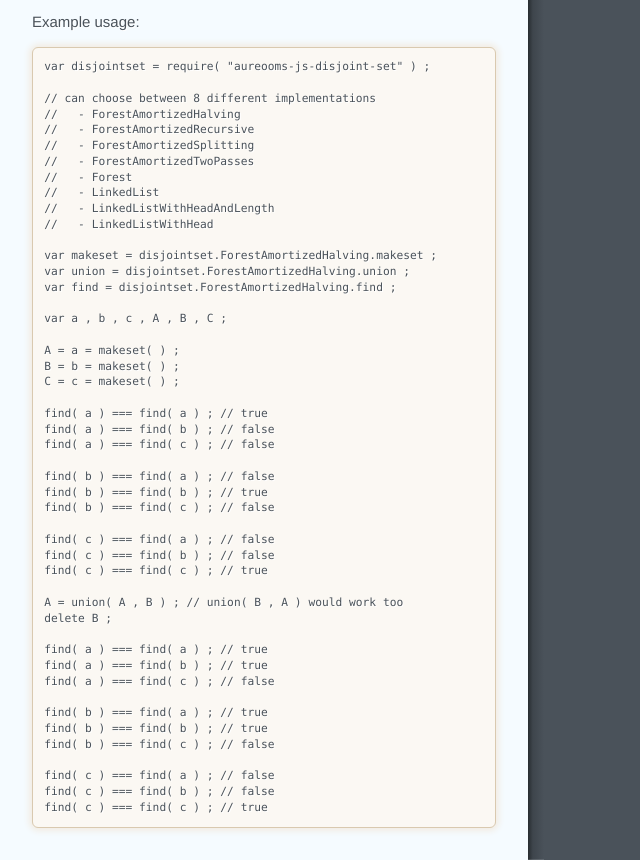
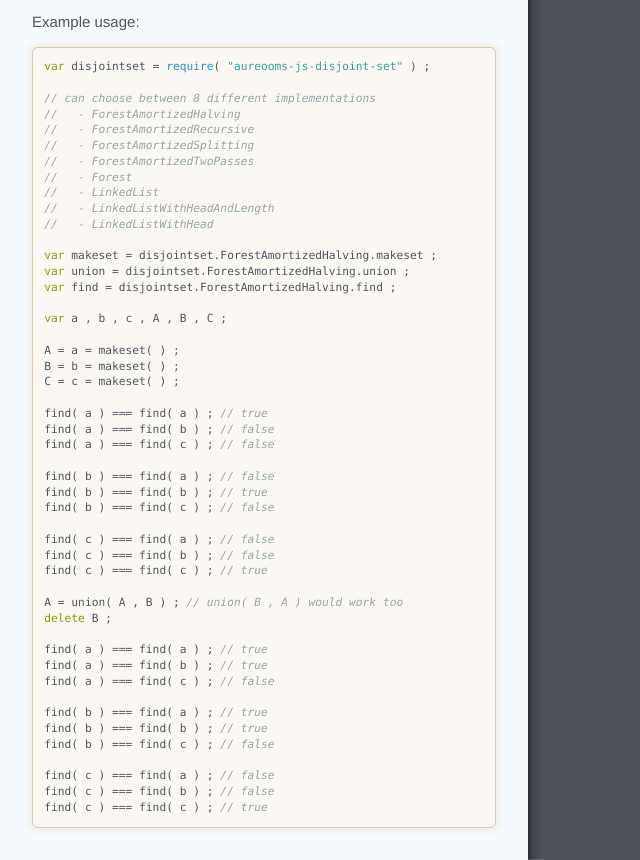
Before and after one commit to union-find/contiguous, a plain HTML site: page index.html in a window 1280 px wide. Shown: the part 3222-4082 px from the top of the page, without its empty margins (0-640 px from the left). Drawn offline with Linux system fonts and the light colour scheme.

Commit message:
undefined

```diff
--- a/index.html
+++ b/index.html
@@ -11,51 +11,51 @@
 <a href="https://www.npmjs.org/package/aureooms-js-disjoint-set"><img src="http://img.shields.io/npm/dm/aureooms-js-disjoint-set.svg?style=flat" alt="NPM downloads per month"></a>
 <a href="https://github.com/aureooms/js-disjoint-set/issues"><img src="http://img.shields.io/github/issues/aureooms/js-disjoint-set.svg?style=flat" alt="GitHub issues"></a></p>
 <p>Example usage:</p>
-<pre><code>var disjointset = require( &quot;aureooms-js-disjoint-set&quot; ) ;
+<pre><code class="lang-javascript"><span class="hljs-keyword">var</span> disjointset = <span class="hljs-built_in">require</span>( <span class="hljs-string">"aureooms-js-disjoint-set"</span> ) ;
 
-// can choose between 8 different implementations
-//   - ForestAmortizedHalving
-//   - ForestAmortizedRecursive
-//   - ForestAmortizedSplitting
-//   - ForestAmortizedTwoPasses
-//   - Forest
-//   - LinkedList
-//   - LinkedListWithHeadAndLength
-//   - LinkedListWithHead
+<span class="hljs-comment">// can choose between 8 different implementations</span>
+<span class="hljs-comment">//   - ForestAmortizedHalving</span>
+<span class="hljs-comment">//   - ForestAmortizedRecursive</span>
+<span class="hljs-comment">//   - ForestAmortizedSplitting</span>
+<span class="hljs-comment">//   - ForestAmortizedTwoPasses</span>
+<span class="hljs-comment">//   - Forest</span>
+<span class="hljs-comment">//   - LinkedList</span>
+<span class="hljs-comment">//   - LinkedListWithHeadAndLength</span>
+<span class="hljs-comment">//   - LinkedListWithHead</span>
 
-var makeset = disjointset.ForestAmortizedHalving.makeset ;
-var union = disjointset.ForestAmortizedHalving.union ;
-var find = disjointset.ForestAmortizedHalving.find ;
+<span class="hljs-keyword">var</span> makeset = disjointset.ForestAmortizedHalving.makeset ;
+<span class="hljs-keyword">var</span> union = disjointset.ForestAmortizedHalving.union ;
+<span class="hljs-keyword">var</span> find = disjointset.ForestAmortizedHalving.find ;
 
-var a , b , c , A , B , C ;
+<span class="hljs-keyword">var</span> a , b , c , A , B , C ;
 
 A = a = makeset( ) ;
 B = b = makeset( ) ;
 C = c = makeset( ) ;
 
-find( a ) === find( a ) ; // true
-find( a ) === find( b ) ; // false
-find( a ) === find( c ) ; // false
+find( a ) === find( a ) ; <span class="hljs-comment">// true</span>
+find( a ) === find( b ) ; <span class="hljs-comment">// false</span>
+find( a ) === find( c ) ; <span class="hljs-comment">// false</span>
 
-find( b ) === find( a ) ; // false
-find( b ) === find( b ) ; // true
-find( b ) === find( c ) ; // false
+find( b ) === find( a ) ; <span class="hljs-comment">// false</span>
+find( b ) === find( b ) ; <span class="hljs-comment">// true</span>
+find( b ) === find( c ) ; <span class="hljs-comment">// false</span>
 
-find( c ) === find( a ) ; // false
-find( c ) === find( b ) ; // false
-find( c ) === find( c ) ; // true
+find( c ) === find( a ) ; <span class="hljs-comment">// false</span>
+find( c ) === find( b ) ; <span class="hljs-comment">// false</span>
+find( c ) === find( c ) ; <span class="hljs-comment">// true</span>
 
-A = union( A , B ) ; // union( B , A ) would work too
-delete B ;
+A = union( A , B ) ; <span class="hljs-comment">// union( B , A ) would work too</span>
+<span class="hljs-keyword">delete</span> B ;
 
-find( a ) === find( a ) ; // true
-find( a ) === find( b ) ; // true
-find( a ) === find( c ) ; // false
+find( a ) === find( a ) ; <span class="hljs-comment">// true</span>
+find( a ) === find( b ) ; <span class="hljs-comment">// true</span>
+find( a ) === find( c ) ; <span class="hljs-comment">// false</span>
 
-find( b ) === find( a ) ; // true
-find( b ) === find( b ) ; // true
-find( b ) === find( c ) ; // false
+find( b ) === find( a ) ; <span class="hljs-comment">// true</span>
+find( b ) === find( b ) ; <span class="hljs-comment">// true</span>
+find( b ) === find( c ) ; <span class="hljs-comment">// false</span>
 
-find( c ) === find( a ) ; // false
-find( c ) === find( b ) ; // false
-find( c ) === find( c ) ; // true</code></pre></div></div></div></div></body></html>
+find( c ) === find( a ) ; <span class="hljs-comment">// false</span>
+find( c ) === find( b ) ; <span class="hljs-comment">// false</span>
+find( c ) === find( c ) ; <span class="hljs-comment">// true</span></code></pre></div></div></div></div></body></html>
```
